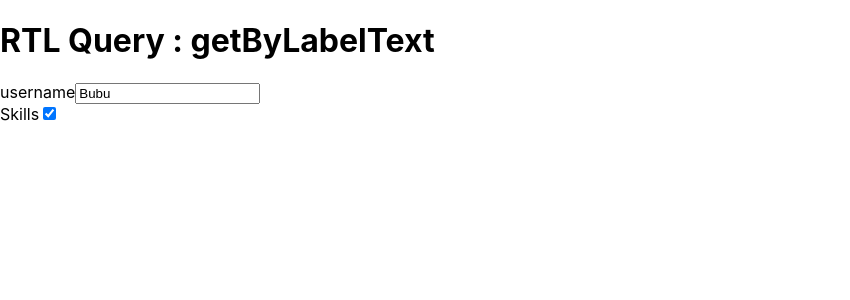
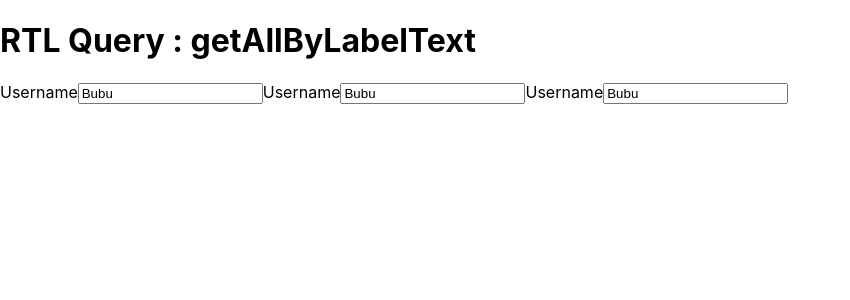
Before and after one commit to swarnabha-dutta/testing-blog-app, a React (Create React App) app: page / in a window 1280 px wide. Shown: the top 300 px of the page, without its empty margins (0-850 px from the left). Built offline with nearby package versions, Linux system fonts and the light colour scheme.

Commit message:
understood the concept of getAllByLabelText for input and as well as checkbox

```diff
--- a/src/App.js
+++ b/src/App.js
@@ -3,13 +3,17 @@
 const App = () => {
   return (
     <div className='Ap'>
-      <h1>RTL Query : getByLabelText</h1>
-      <label htmlFor='user-name'>username</label>
-      <input type='text' id='user-name' defaultValue={'Bubu'} />
+      <h1>RTL Query : getAllByLabelText</h1>
+      <label htmlFor='user-name1'>Username</label>
+      <input type='text' id='user-name1' defaultValue={'Bubu'} />
 
-      <br />
-      <label htmlFor='skills'>Skills</label>
-      <input type='checkbox' id='skills' defaultChecked={true} />
+
+      <label htmlFor='user-name2'>Username</label>
+      <input type='text' id='user-name2' defaultValue={'Bubu'} />
+
+
+      <label htmlFor='user-name3'>Username</label>
+      <input type='text' id='user-name3' defaultValue={'Bubu'} />
     </div>
   )
 }
```
Also changed, not shown: 1 other file (tests, documents, lock files or other folders).
